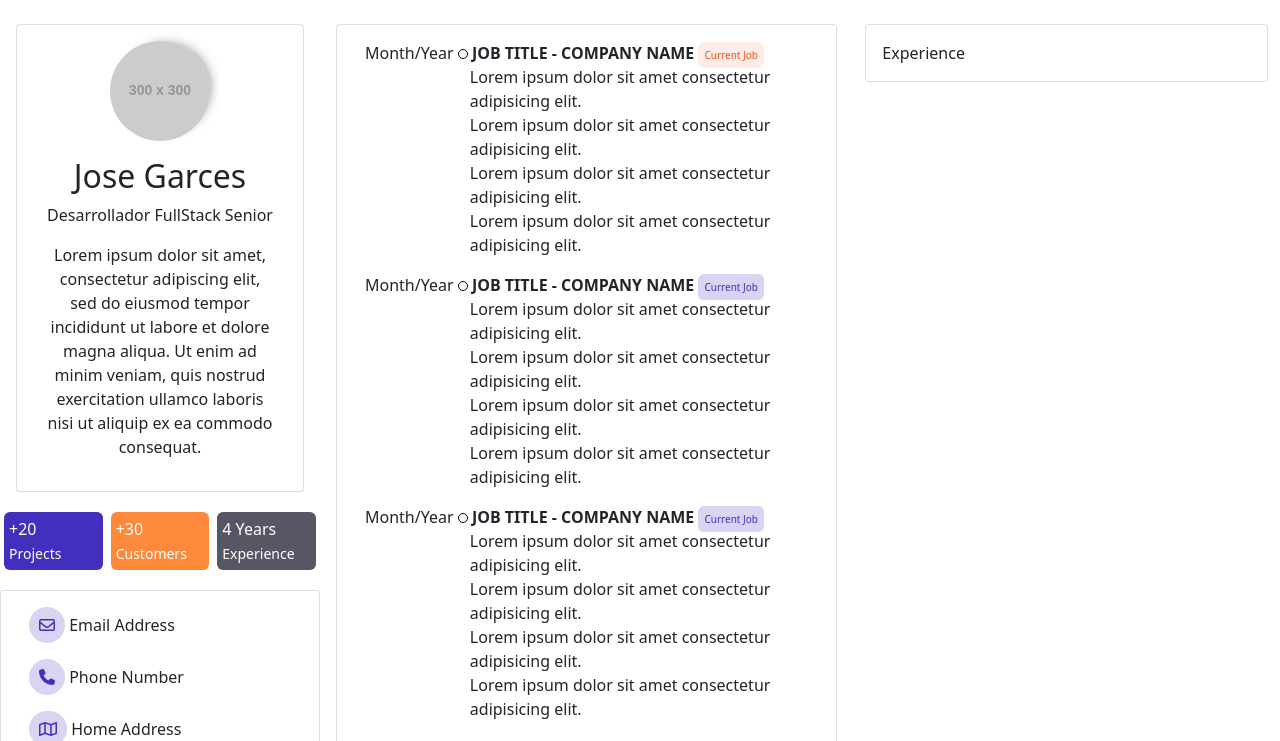
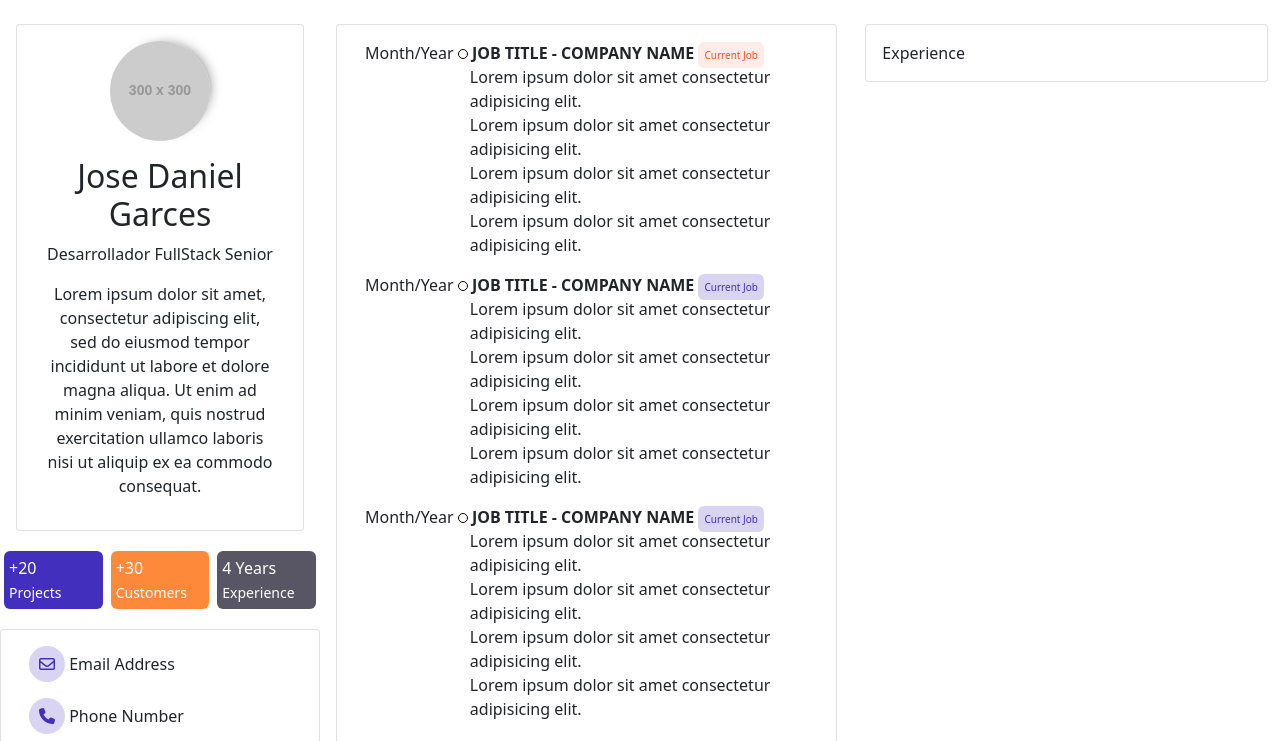
Before and after one commit to jdanigo/personal-page.io, a plain HTML site: page index.html in a window 1280 px wide. Shown: the top 741 px of the page. Drawn offline with nearby package versions, Linux system fonts and the light colour scheme; placeholder pictures from the web are drawn by us.

Commit message:
cambio de nombre

```diff
--- a/index.html
+++ b/index.html
@@ -35,7 +35,7 @@
                                     <img src="https://via.placeholder.com/300" width="100" height="100"alt="foto de perfil" class="img-fluid rounded-circle custom-shadow" />
                                 </div>
                                 <div class="profile-title mb-3 text-center">
-                                    <h2>Jose Garces</h2>
+                                    <h2>Jose Daniel Garces</h2>
                                     <span>Desarrollador FullStack Senior</span>
                                 </div>
                                 <div class="profile-description text-center">
```
